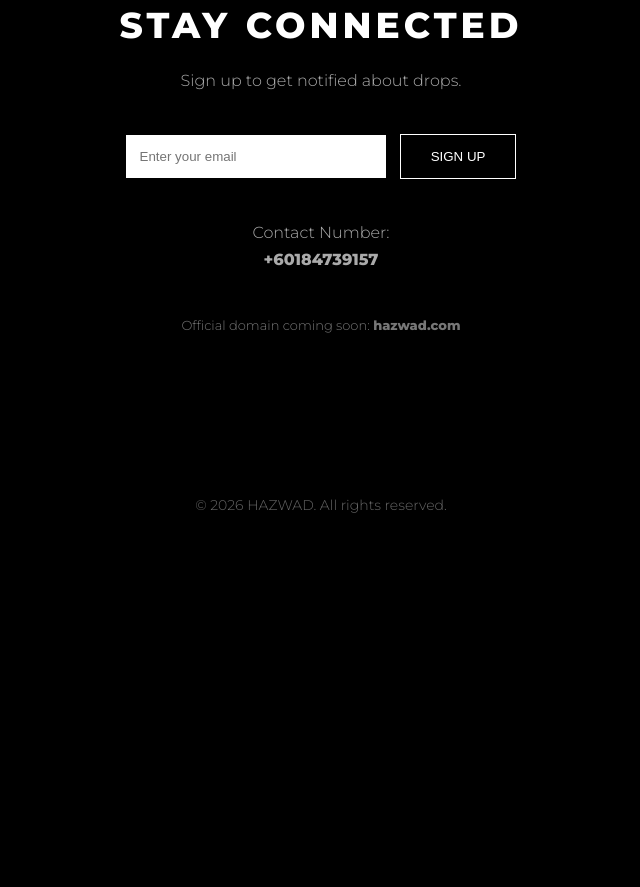
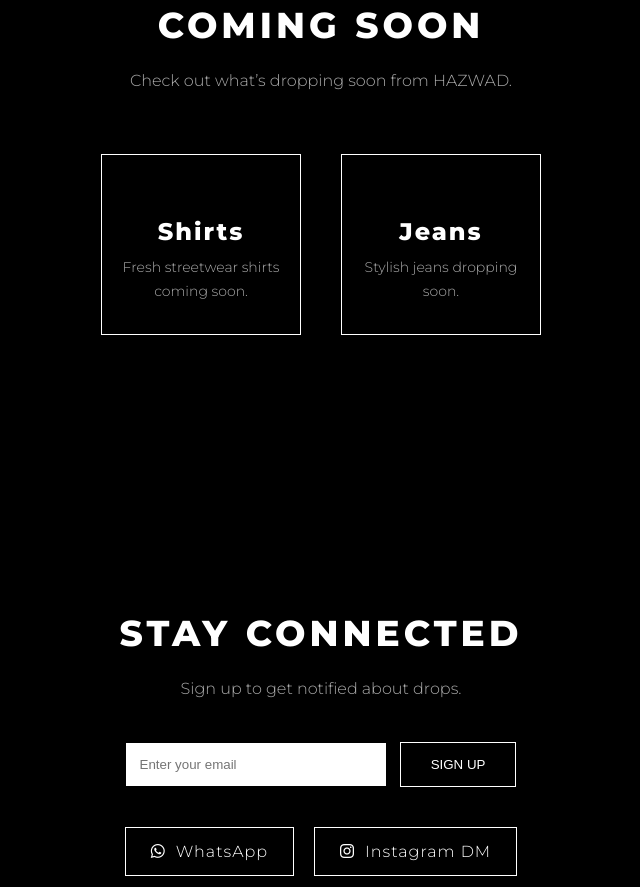
Before and after one commit to rawadyt1234-bot/HAZWAD, a plain HTML site: page index.html in a window 1280 px wide. Shown: the part 953-1840 px from the top of the page, without its empty margins (319-959 px from the left). Before the commit the page ends 1507 px from the top, so only its background shows below. Drawn offline with Linux system fonts and the light colour scheme.

Commit message:
Update index.html

```diff
--- a/index.html
+++ b/index.html
@@ -5,6 +5,7 @@
   <meta name="viewport" content="width=device-width, initial-scale=1.0"/>
   <title>HAZWAD</title>
   <link href="https://fonts.googleapis.com/css2?family=Montserrat:wght@300;600;800&display=swap" rel="stylesheet">
+  <link rel="stylesheet" href="https://cdnjs.cloudflare.com/ajax/libs/font-awesome/6.4.0/css/all.min.css">
   <style>
     * { box-sizing: border-box; }
     body {
@@ -23,10 +24,7 @@
       background: rgba(0,0,0,0.9);
       z-index: 10;
     }
-    nav h1 {
-      letter-spacing: 5px;
-      font-size: 20px;
-    }
+    nav h1 { letter-spacing: 5px; font-size: 20px; }
     nav a {
       color: #aaa;
       margin-left: 25px;
@@ -43,16 +41,19 @@
       align-items: center;
       text-align: center;
       padding: 20px;
+      background: url('https://images.unsplash.com/photo-1612832020330-8968576a7ed7?auto=format&fit=crop&w=1600&q=80') no-repeat center center/cover;
     }
     header h2 {
       font-size: 70px;
       letter-spacing: 10px;
       margin-bottom: 20px;
+      text-shadow: 2px 2px 5px #000;
     }
     header p {
       max-width: 600px;
       color: #aaa;
       line-height: 1.6;
+      text-shadow: 1px 1px 3px #000;
     }
     .btn {
       margin-top: 40px;
@@ -106,11 +107,68 @@
       color: #000;
     }
 
+    .contact-buttons {
+      margin-top: 40px;
+      display: flex;
+      justify-content: center;
+      gap: 20px;
+      flex-wrap: wrap;
+    }
+    .contact-buttons a {
+      padding: 14px 25px;
+      border: 1px solid #fff;
+      color: #fff;
+      text-decoration: none;
+      letter-spacing: 1px;
+      transition: 0.3s;
+      display: flex;
+      align-items: center;
+      gap: 10px;
+    }
+    .contact-buttons a:hover {
+      background: #fff;
+      color: #000;
+    }
+
+    /* Coming soon products */
+    .products {
+      display: flex;
+      justify-content: center;
+      flex-wrap: wrap;
+      gap: 40px;
+      margin-top: 60px;
+    }
+    .product-card {
+      border: 1px solid #fff;
+      padding: 30px 20px;
+      width: 200px;
+      text-align: center;
+      transition: 0.3s;
+    }
+    .product-card:hover {
+      background: #fff;
+      color: #000;
+    }
+    .product-card h4 {
+      margin-bottom: 10px;
+      font-size: 24px;
+      letter-spacing: 2px;
+    }
+    .product-card p { font-size: 14px; color: #aaa; }
+    .product-card:hover p { color: #000; }
+
     footer {
       padding: 40px;
       text-align: center;
       color: #666;
       font-size: 14px;
+    }
+
+    @media(max-width:768px){
+      header h2 { font-size: 50px; }
+      .signup input { width: 100%; margin-bottom: 10px; }
+      .signup button { width: 100%; }
+      .products { flex-direction: column; gap: 20px; }
     }
   </style>
 </head>
@@ -125,23 +183,42 @@
 
 <header>
   <h2>HAZWAD</h2>
-  <p>
-    Streetwear built on identity, ambition, and confidence.
-  </p>
+  <p>Streetwear built on identity, ambition, and confidence.</p>
   <a class="btn" href="#contact">DROP COMING SOON</a>
 </header>
+
+<section id="products">
+  <h3>COMING SOON</h3>
+  <p>Check out what’s dropping soon from HAZWAD.</p>
+  <div class="products">
+    <div class="product-card">
+      <h4>Shirts</h4>
+      <p>Fresh streetwear shirts coming soon.</p>
+    </div>
+    <div class="product-card">
+      <h4>Jeans</h4>
+      <p>Stylish jeans dropping soon.</p>
+    </div>
+  </div>
+</section>
 
 <section id="contact">
   <h3>STAY CONNECTED</h3>
   <p>Sign up to get notified about drops.</p>
 
-  <form class="signup" action="mailto:hazwadbrand@gmail.com" method="post" enctype="text/plain">
+  <!-- Proper email form using Formspree -->
+  <form class="signup" action="https://formspree.io/f/yourformid" method="POST">
     <input type="email" name="email" placeholder="Enter your email" required />
     <button type="submit">SIGN UP</button>
   </form>
 
-  <p style="margin-top:40px;">Contact Number:</p>
-  <p><strong>+60184739157</strong></p>
+  <!-- Contact buttons -->
+  <div class="contact-buttons">
+    <!-- WhatsApp -->
+    <a href="https://wa.me/60184739157" target="_blank"><i class="fab fa-whatsapp"></i>WhatsApp</a>
+    <!-- Instagram -->
+    <a href="https://www.instagram.com/10_xrawad" target="_blank"><i class="fab fa-instagram"></i>Instagram DM</a>
+  </div>
 
   <p style="margin-top:40px; font-size:13px; color:#777;">
     Official domain coming soon: <strong>hazwad.com</strong>
```
